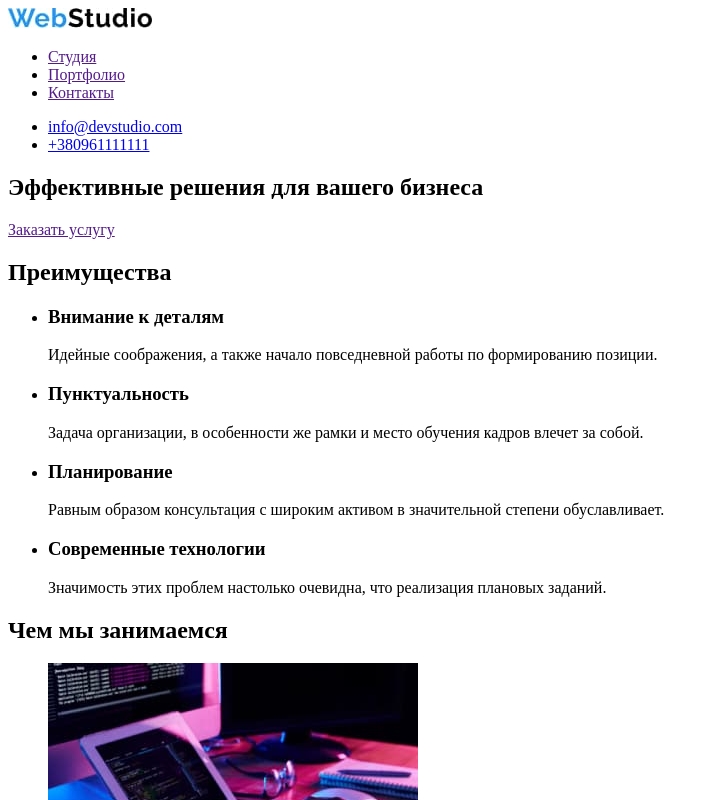
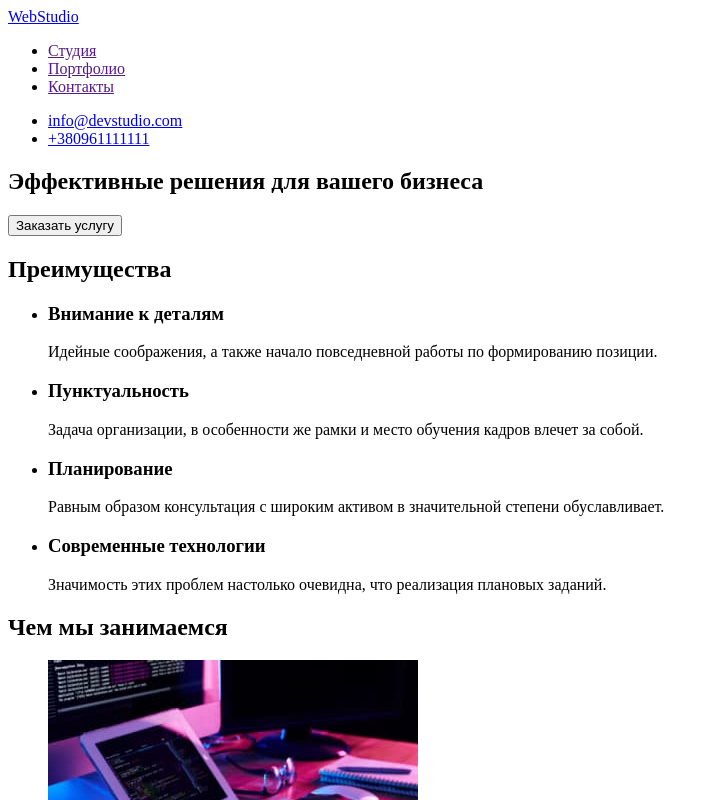
Before and after one commit to Renouncer/github-homework, a plain HTML site: page index.html in a window 1280 px wide. Shown: the top 800 px of the page, without its empty margins (0-719 px from the left). Drawn offline with Linux system fonts and the light colour scheme.

Commit message:
Окончательные фиксы задания1

```diff
--- a/index.html
+++ b/index.html
@@ -9,9 +9,7 @@
   <body>
     <header>
       <nav>
-        <a href="/">
-          <img src="./images/name.jpg" alt="Главная страница" />
-        </a>
+        <a href="/">WebStudio</a>
 
         <ul>
           <li>
@@ -35,7 +33,7 @@
     <main>
       <section>
         <h1>Эффективные решения для вашего бизнеса</h1>
-        <a href="">Заказать услугу</a>
+        <button type="button">Заказать услугу</button>
       </section>
 
       <section>
@@ -122,9 +120,7 @@
       </section>
     </main>
     <footer>
-      <a href="/">
-        <img src="./images/name.jpg" alt="Главная страница" />
-      </a>
+      <a href="/">WebStudio</a>
       <address>
         г. Киев, пр-т Леси Украинки, 26
         <a href="mailto:info@devstudio.com">info@devstudio.com</a>
```
Also changed, not shown: images/name.jpg (deleted).
